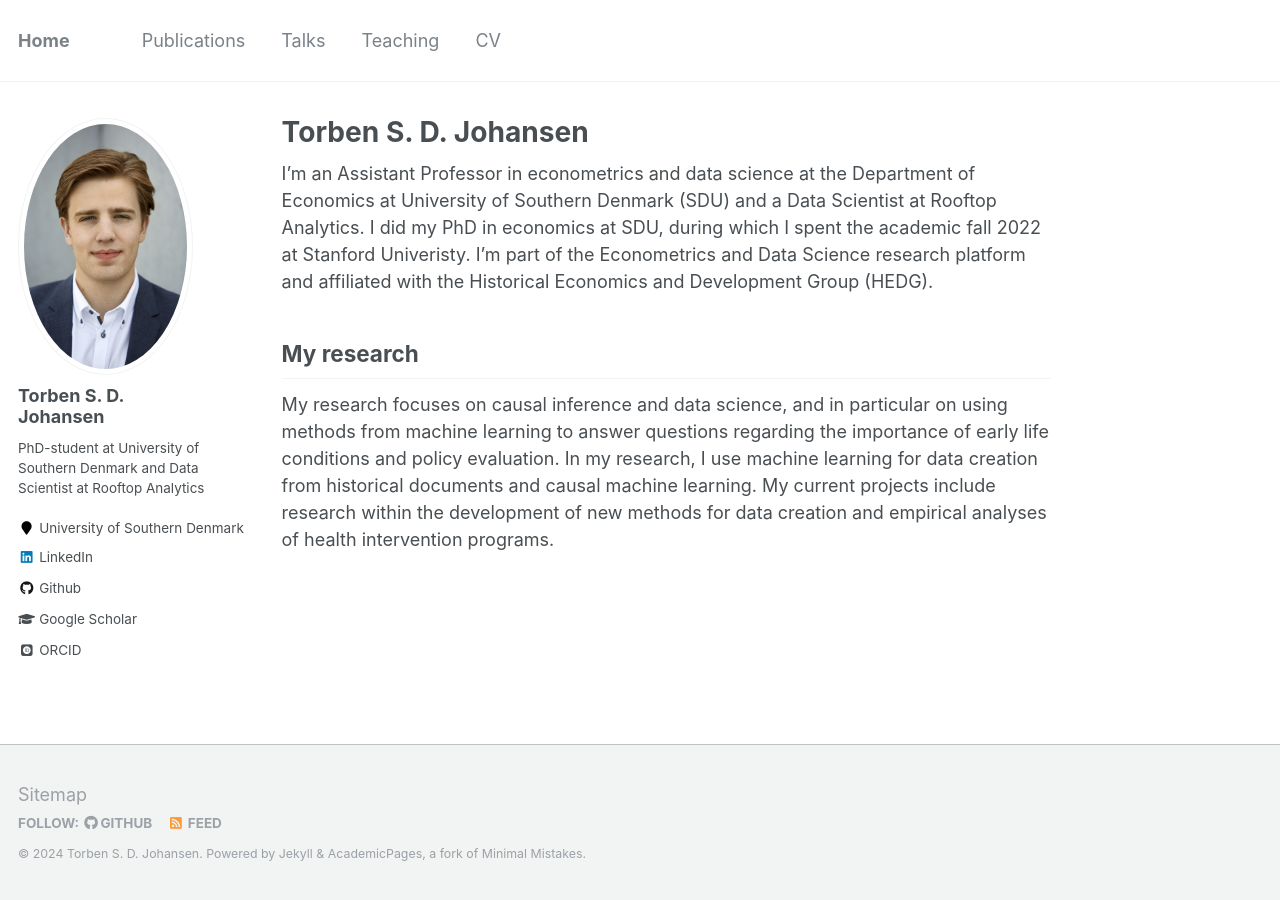
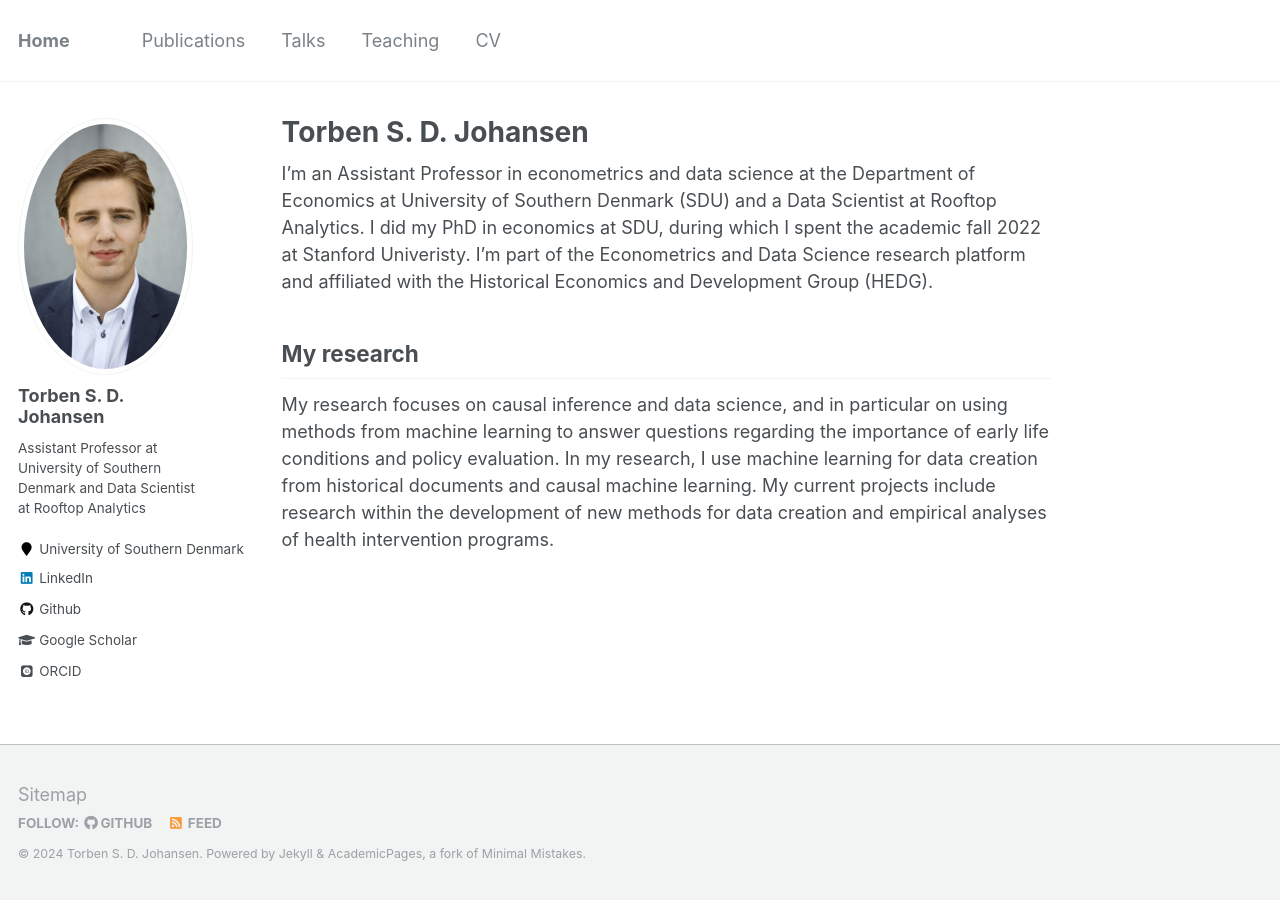
Before and after one commit to TorbenSDJohansen/TorbenSDJohansen.github.io, a Jekyll site: the page built from _pages/about.md, in a window 1280 px wide. Built offline with Jekyll 4.4.1, drawn with Linux system fonts in a browser that asks for light colours; some web fonts are replaced.

Commit message:
short bio now reflects no longer phd student

```diff
--- a/_config.yml
+++ b/_config.yml
@@ -82,7 +82,7 @@ analytics:
 author:
   name             : "Torben S. D. Johansen"
   avatar           : "profile.jpg"
-  bio              : "PhD-student at University of Southern Denmark and Data Scientist at Rooftop Analytics"
+  bio              : "Assistant Professor at University of Southern Denmark and Data Scientist at Rooftop Analytics"
   location         :
   employer         : "University of Southern Denmark"
   pubmed           :
```
